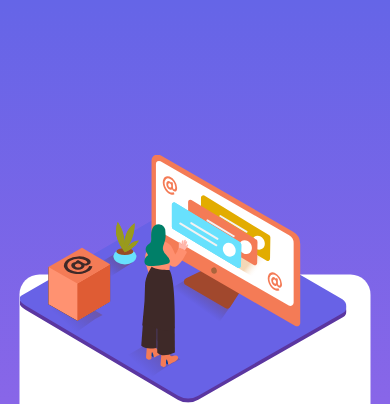
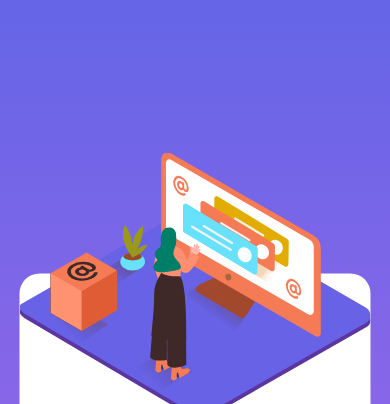
Before and after one commit to jherx/faq, a plain HTML site: page index.html in a window 390 px wide. Shown: the top 404 px of the page. Drawn offline with nearby package versions, Linux system fonts and the light colour scheme.

Commit message:
ajuste en imagen

```diff
--- a/css/style.css
+++ b/css/style.css
@@ -168,9 +168,9 @@ body {
     display: flex;
     background: none;
     width: auto;
-    height: 105px;
+    height: 107px;
     top: 0;
-    left: -12px;
+    left: 0;
     background-position: center;
     justify-content: center;
     align-items: center;
@@ -178,7 +178,7 @@ body {
   }
   .desk-img {
     position: fixed;
-    top: -120px;
+    top: -121px;
     display: grid;
   }
 
```
